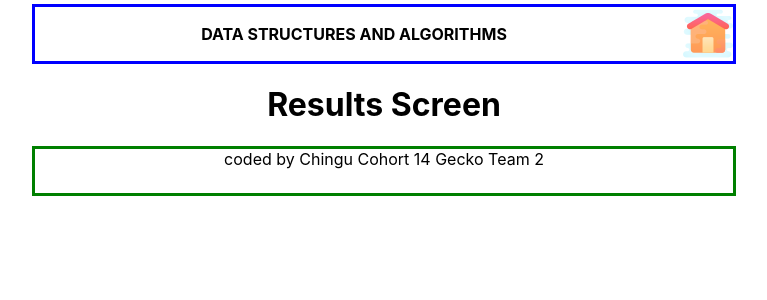
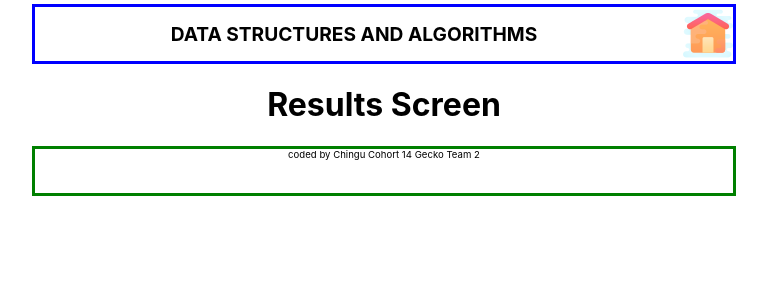
Before and after one commit to chingu-voyages/v14-geckos-team-02, a React (Create React App) app: page / in a window 1280 px wide. Shown: the top 300 px of the page, without its empty margins (256-1023 px from the left). Built offline with nearby package versions, Linux system fonts and the light colour scheme.

Commit message:
Feat: Modify App.css
Set font sizes for body, header and footer

```diff
--- a/src/views/App/App.css
+++ b/src/views/App/App.css
@@ -1,6 +1,7 @@
 body {
   display: grid;
   justify-content: center;
+  font-size: 20px;
 }
 .App {
   text-align: center;
@@ -9,14 +10,17 @@ body {
   width: 90vw;
   display:grid;
   grid-template-rows: 60px 1fr 50px;
+  font-size: 1.0rem;
 }
 .headerAS {
   border: 3px solid blue;
   display: grid;
   grid-template-columns: 1fr 60px;
+  font-size: 1.2rem;
 }
 .footerAS {
   border: 3px solid green;
+  font-size: 0.6rem;
 }
 
 .home-iconAS {
```
